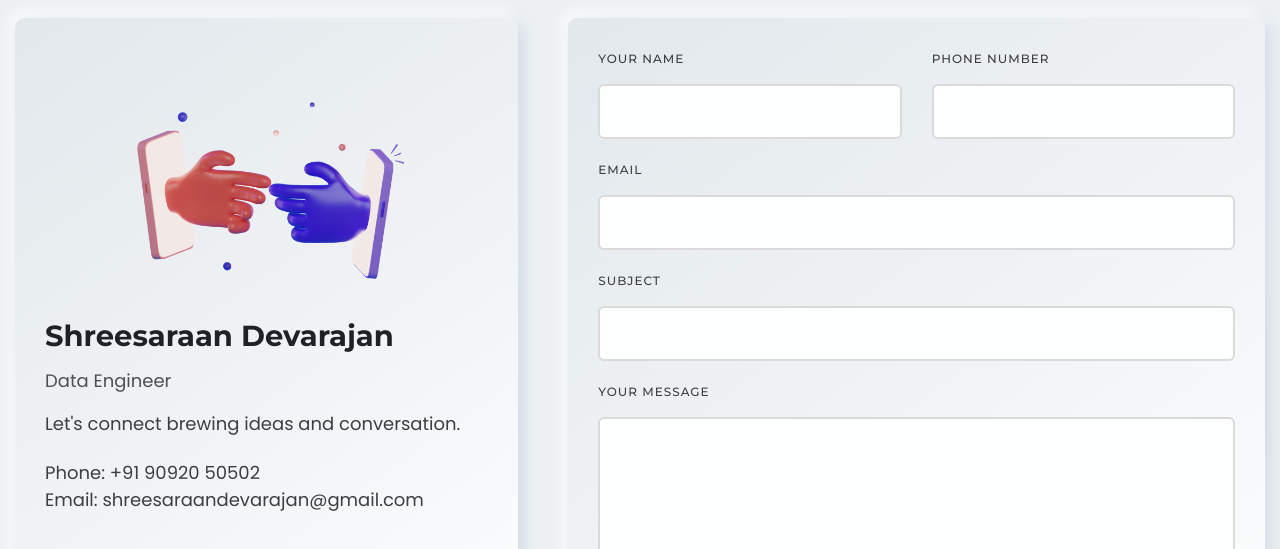
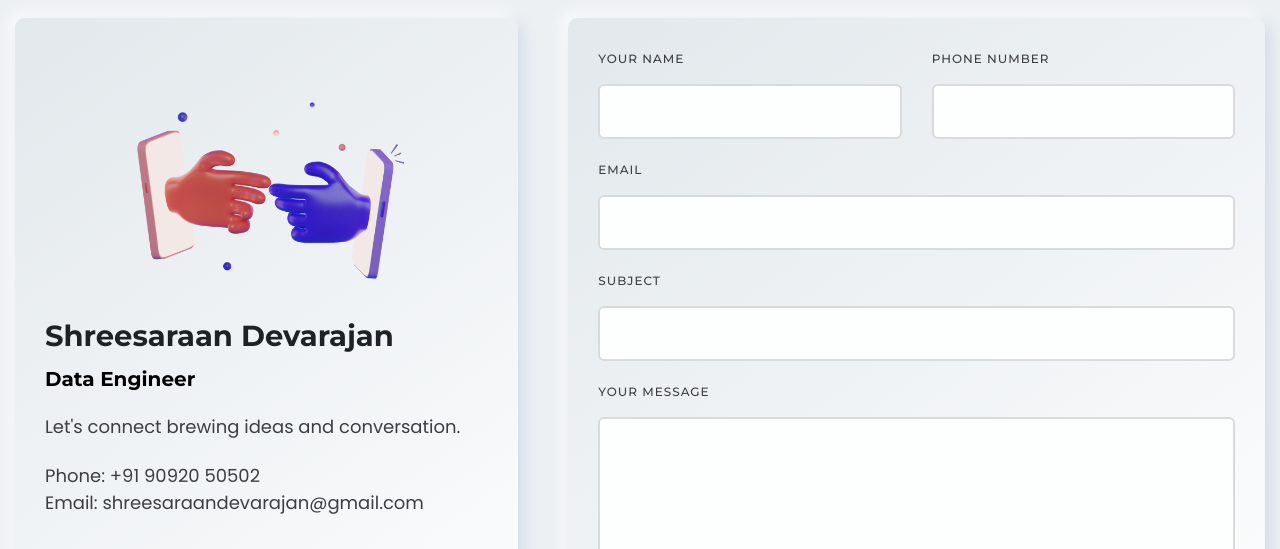
Before and after one commit to Shreesaraan/Shreesaraan-Devarajan, a plain HTML site: page index.html in a window 1280 px wide. Shown: the part 3375-3924 px from the top of the page. Drawn offline with Linux system fonts and the light colour scheme.

Commit message:
data engineer

```diff
--- a/index.html
+++ b/index.html
@@ -792,7 +792,7 @@
                             </div>
                             <div class="title-area">
                                 <h4 class="title" style="margin-top: -50px;">Shreesaraan Devarajan</h4>
-                                <span>Data Engineer</span>
+                                <h6 style="color: black;">Data Engineer</h6>
                             </div>
                             <div class="description">
                                 <p>Let's connect brewing ideas and conversation.
```
